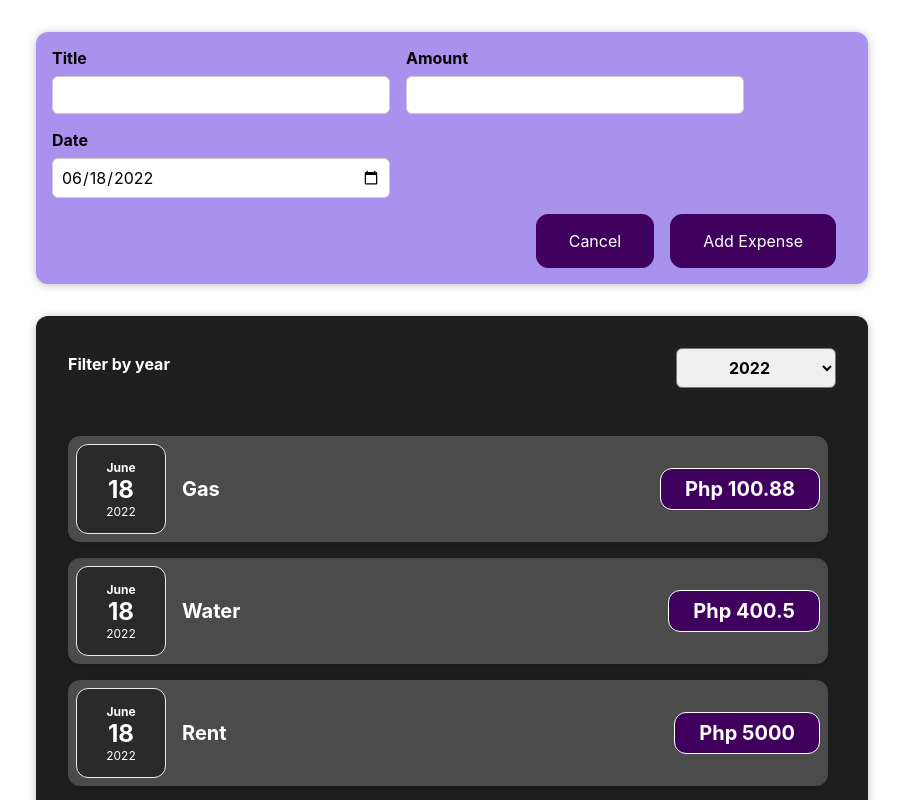
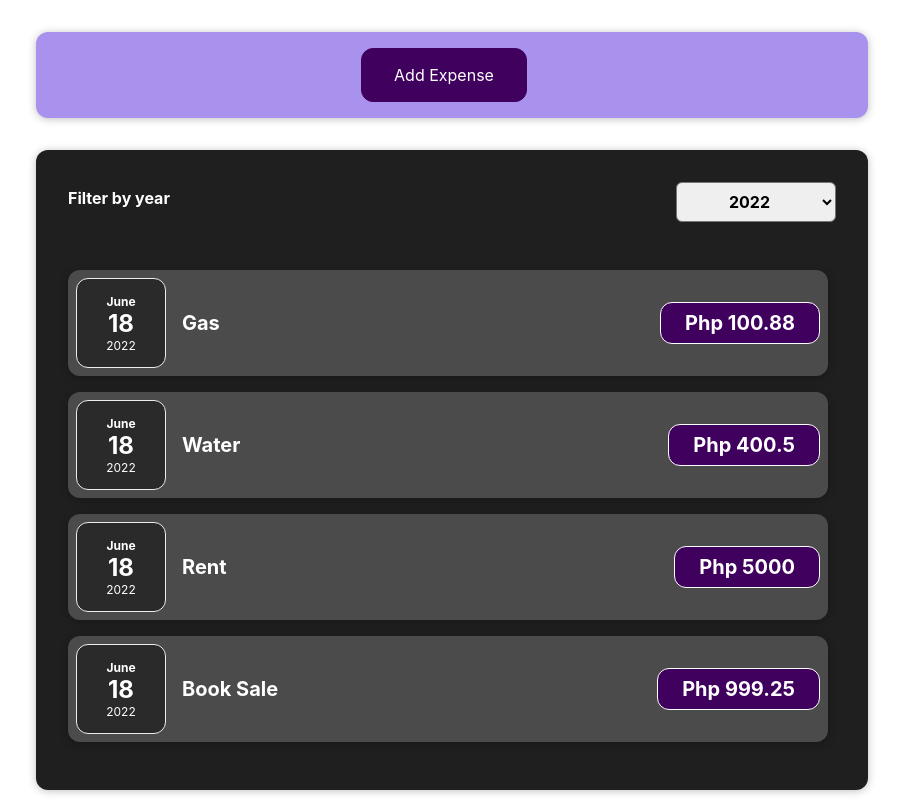
Before and after one commit to MarJaysonSanAgustin/react-expense, a React (Create React App) app: page / in a window 1280 px wide. Shown: the top 800 px of the page, without its empty margins (188-1091 px from the left). Built offline with nearby package versions, Linux system fonts and the light colour scheme.

Commit message:
refactor: add conditionally hide expense form

```diff
--- a/src/components/NewExpense/NewExpense.tsx
+++ b/src/components/NewExpense/NewExpense.tsx
@@ -1,3 +1,4 @@
+import { useState } from 'react';
 import { ExpenseItemProps } from '../Expenses/ExpenseItem';
 import ExpenseForm from './ExpenseForm';
 import './NewExpense.css';
@@ -8,9 +9,14 @@ export interface NewExpenseProps {
 
 const NewExpense = ({ onSaveExpense }: NewExpenseProps) => {
   const onAddExpense = (expense: ExpenseItemProps) => onSaveExpense(expense);
+  const [showExpenseForm, setShowExpenseForm] = useState(false);
+  const handleAddExpenseClick = () => setShowExpenseForm(true);
+  const handleExpenseFormCancel = () => setShowExpenseForm(false);
+
   return (
     <div className='new-expense'>
-      <ExpenseForm onAddExpense={onAddExpense} />
+      {showExpenseForm && <ExpenseForm onAddExpense={onAddExpense} onCancel={handleExpenseFormCancel} />}
+      {!showExpenseForm && <button type='button' onClick={handleAddExpenseClick}>Add Expense</button>}
     </div>
   )
 }
```
